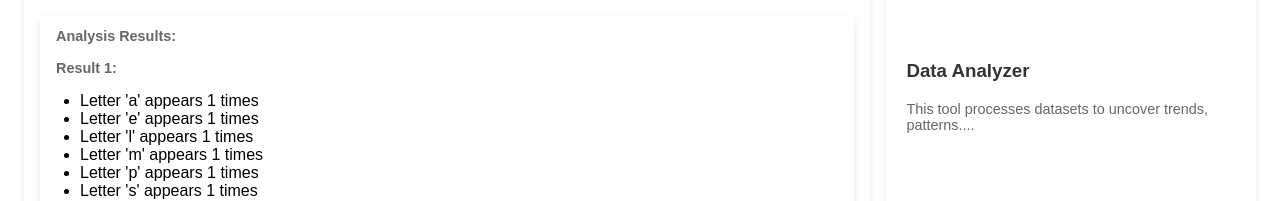
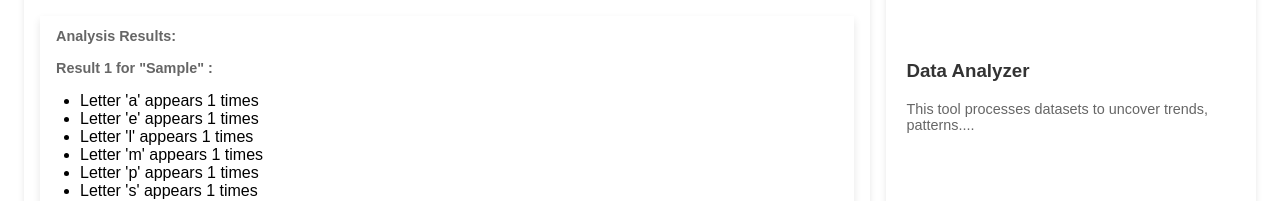
Before and after one commit to Miriimausi/FrontendTextAnalyzer, an Angular app: page / in a window 1280 px wide. Both pictures are taken after typing "Sample" into the empty fields and a click on the button "Submit". Shown: the part 567-768 px from the top of the page. Built offline with nearby package versions, Linux system fonts and the light colour scheme.

Commit message:
updated the design of the analysis results

```diff
--- a/src/app/app.component.html
+++ b/src/app/app.component.html
@@ -42,10 +42,10 @@
     </div>
     <div class="analysis-result">
       <h2 class="analysis-text">Analysis Results:</h2>
-      <div *ngFor="let result of resultsArray; let i = index">
-        <h3 class="analysis-text">Result {{ i + 1 }}:</h3>
+      <div *ngFor="let entry of resultsArray; let i = index">
+        <h3 class="analysis-text">Result {{ i + 1 }} for "{{ entry.text }}" :</h3>
         <ul>
-          <li *ngFor="let item of result | keyvalue">
+          <li *ngFor="let item of entry.result | keyvalue">
             Letter '{{item.key}}' appears {{item.value}} times
           </li>
         </ul>
--- a/src/app/app.component.ts
+++ b/src/app/app.component.ts
@@ -18,14 +18,15 @@ export class AppComponent {
   text: string = '';
   result: Map<string,number> |null = null;
   analysisType: 'vowels' | 'consonants' | 'both' = 'both';
-  resultsArray: Map<string,number>[] = [];
+  resultsArray: { text: string, result: Map<string, number> }[] = [];
 
   constructor(private textAnalysisService :TextAnalysisService){}
 
 
   analyzeText(): void {
     this.result = this.textAnalysisService.analyzeText(this.text, this.analysisType);
-    this.resultsArray.push(this.result);
+    this.resultsArray.push({ text: this.text, result: this.result });
+
   }
   handleToggle(toggled: boolean) {
     console.log('Toggle is now: ', toggled);
```
